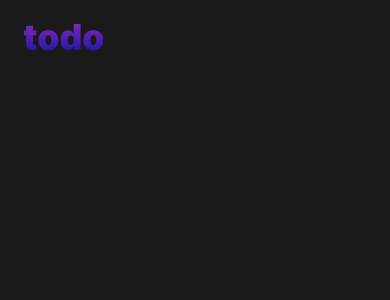
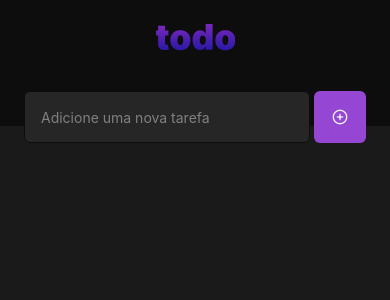
Before and after one commit to DarkMetaK/native-todo-list, a React Native app: screen / in a window 390 px wide. Shown: the top 300 px of the page. Built offline with nearby package versions, Linux system fonts and the light colour scheme.

Commit message:
feat: Implement header and input

```diff
--- a/package.json
+++ b/package.json
@@ -13,7 +13,8 @@
     "expo-status-bar": "~1.11.1",
     "react": "18.2.0",
     "react-native": "0.73.6",
-    "react-native-svg": "14.1.0"
+    "react-native-svg": "14.1.0",
+    "expo-linear-gradient": "~12.7.2"
   },
   "devDependencies": {
     "@babel/core": "^7.20.0",
--- /dev/null
+++ b/src/components/Input/index.tsx
@@ -0,0 +1,20 @@
+import { TextInput, TouchableOpacity, View } from 'react-native'
+import Feather from '@expo/vector-icons/Feather';
+
+import { styles } from './styles'
+
+export function Input() {
+  return (
+    <View style={styles.container}>
+      <TextInput
+        style={styles.input}
+        placeholder="Adicione uma nova tarefa"
+        placeholderTextColor="#808080"
+      />
+
+      <TouchableOpacity style={styles.button}>
+        <Feather name="plus-circle" size={16} color="#F2F2F2" />
+      </TouchableOpacity>
+    </View>
+  )
+}
--- /dev/null
+++ b/src/components/Input/styles.ts
@@ -0,0 +1,32 @@
+import { StyleSheet } from "react-native";
+
+export const styles = StyleSheet.create({
+  container: {
+    width: '100%',
+    flexDirection: 'row',
+    gap: 4,
+  },
+
+  input: {
+    flex: 1,
+    padding: 16,
+    borderWidth: 1,
+    borderColor: '#0D0D0D',
+    borderRadius: 6,
+
+    backgroundColor: '#262626',
+    color: '#F2F2F2',
+  },
+
+  button: {
+    height: 'auto',
+    aspectRatio: 1 / 1,
+    minWidth: 52,
+
+    alignItems: 'center',
+    justifyContent: 'center',
+    borderRadius: 6,
+
+    backgroundColor: '#9546D2',
+  },
+})
--- a/src/screens/Home/index.tsx
+++ b/src/screens/Home/index.tsx
@@ -2,11 +2,20 @@ import { View } from 'react-native'
 
 import { styles } from './styles'
 import { Logo } from '../../components/Logo'
+import { Input } from '../../components/Input'
 
 export function Home() {
   return (
     <View style={styles.container}>
-      <Logo />
+
+      <View style={styles.header}>
+        <Logo />
+      </View>
+
+      <View style={styles.inputContainer}>
+        <Input />
+      </View>
+
     </View>
   )
 }
--- a/src/screens/Home/styles.ts
+++ b/src/screens/Home/styles.ts
@@ -1,12 +1,23 @@
 import { StyleSheet } from 'react-native'
 
 export const styles = StyleSheet.create({
-
   container: {
     flex: 1,
-    padding: 24,
 
     backgroundColor: '#1A1A1A',
   },
 
+  header: {
+    width: '100%',
+    alignItems: 'center',
+    padding: 24,
+    paddingBottom: 70,
+
+    backgroundColor: '#0D0D0D',
+  },
+
+  inputContainer: {
+    marginTop: -35,
+    paddingHorizontal: 24,
+  }
 })
```
Also changed, not shown: src/components/Logo/index.tsx (renamed from src/components/Logo.tsx), 1 other file (tests, documents, lock files or other folders).
